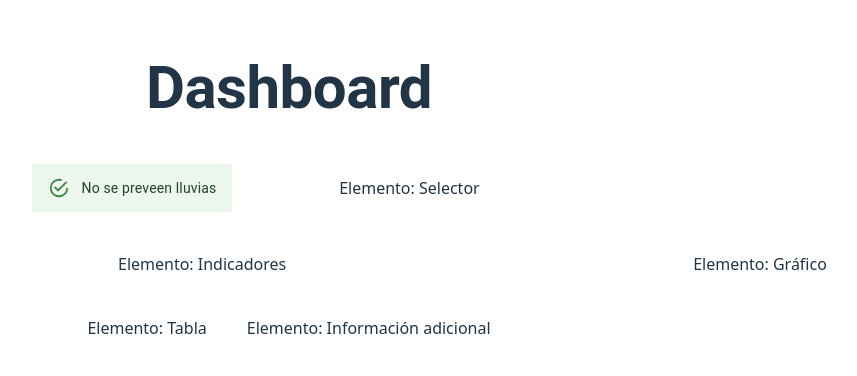
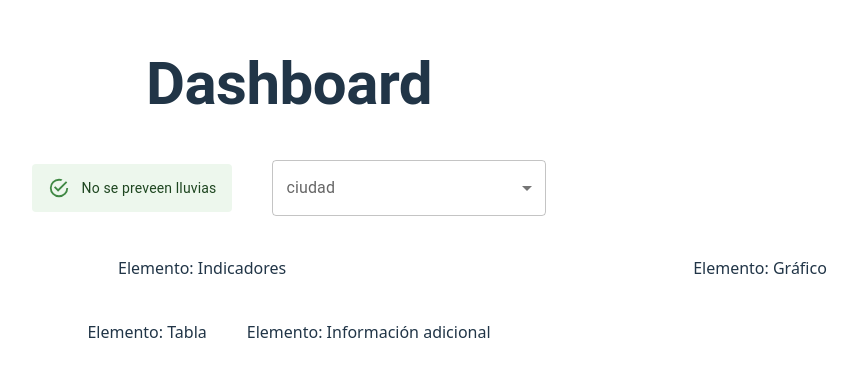
Before and after one commit to DiegoBedoya1/Dashboard, a React (Vite) app: page / in a window 1280 px wide. Shown: the part 204-580 px from the top of the page, without its empty margins (351-1208 px from the left). Built offline with nearby package versions, Linux system fonts and the light colour scheme.

Commit message:
guia 14 completada

```diff
--- a/package.json
+++ b/package.json
@@ -20,18 +20,22 @@
     "react-dom": "^19.2.0"
   },
   "devDependencies": {
+    "@eslint/css": "^0.14.1",
     "@eslint/js": "^9.39.1",
+    "@eslint/json": "^0.14.0",
+    "@eslint/markdown": "^7.5.1",
     "@types/node": "^24.10.0",
     "@types/react": "^19.2.2",
     "@types/react-dom": "^19.2.2",
     "@vitejs/plugin-react": "^5.1.0",
     "eslint": "^9.39.1",
+    "eslint-plugin-react": "^7.37.5",
     "eslint-plugin-react-hooks": "^5.2.0",
     "eslint-plugin-react-refresh": "^0.4.24",
     "gh-pages": "^6.3.0",
     "globals": "^16.5.0",
     "typescript": "~5.9.3",
-    "typescript-eslint": "^8.46.3",
+    "typescript-eslint": "^8.48.0",
     "vite": "^7.2.2"
   }
 }
--- a/src/App.tsx
+++ b/src/App.tsx
@@ -5,6 +5,7 @@ import { Grid } from "@mui/material";
 import './App.css';
 import HeaderUI from "./components/HeaderUI";
 import AlertUI from "./components/AlertUI";
+import SelectorUI from "./components/SelectorUI";
 
 function App() {
   //const [count, setCount] = useState(0);
@@ -18,7 +19,8 @@ function App() {
       <Grid container justifyContent = "right" alignItems = "center" > <AlertUI description = "No se preveen lluvias" /> </Grid>
 
       {/* Selector */}
-      <Grid  size={{ xs: 12, md: 3  }}>Elemento: Selector</Grid>
+      <Grid  size={{ xs: 12, md: 3  }}><SelectorUI></SelectorUI></Grid>
+
 
       {/* Indicadores */}
       <Grid size={{ xs: 12, md: 9 }}>Elemento: Indicadores</Grid>
--- /dev/null
+++ b/src/components/SelectorUI.tsx
@@ -0,0 +1,40 @@
+import FormControl from "@mui/material/FormControl";
+import InputLabel from "@mui/material/InputLabel";
+import Select, {type SelectChangeEvent} from "@mui/material/Select";
+import MenuItem from "@mui/material/MenuItem";
+import {useState} from "react";
+
+export default function SelectorUi(){
+    const [cityInput,setCityInput] = useState("");
+
+    const handleChange = (event: SelectChangeEvent<string>) => {
+    setCityInput(event.target.value as string);
+};
+    const handleClick = () => {
+        alert("click");
+    }
+    return (
+        <FormControl fullWidth>
+            <InputLabel id = "city-select-label"> ciudad</InputLabel>
+            <Select
+            labelId = "city-select-label"
+            id = "city-simple-select"
+            label = "ciudad"
+            value = {cityInput}
+            onClick = {handleClick}
+            onChange = {handleChange}
+            >
+                <MenuItem disabled> <em> Seleccione una ciudad</em></MenuItem>
+                <MenuItem value = {"guayaquil"}>Guayaquil</MenuItem>
+                <MenuItem value = {"quito"}>Quito</MenuItem>
+                <MenuItem value = {"cuenca"}>Cuenca</MenuItem>
+                <MenuItem value = {"manta"}>Manta</MenuItem>
+            </Select>
+            {cityInput && (
+            <p>
+                Información del clima en <span style={{textTransform: 'capitalize', fontWeight: 'bold'}}>{cityInput}</span>
+            </p>
+        )}
+        </FormControl>
+    )
+}
```
Also changed, not shown: eslint.config.ts (added, +18 -0 lines), 1 other file (tests, documents, lock files or other folders).
